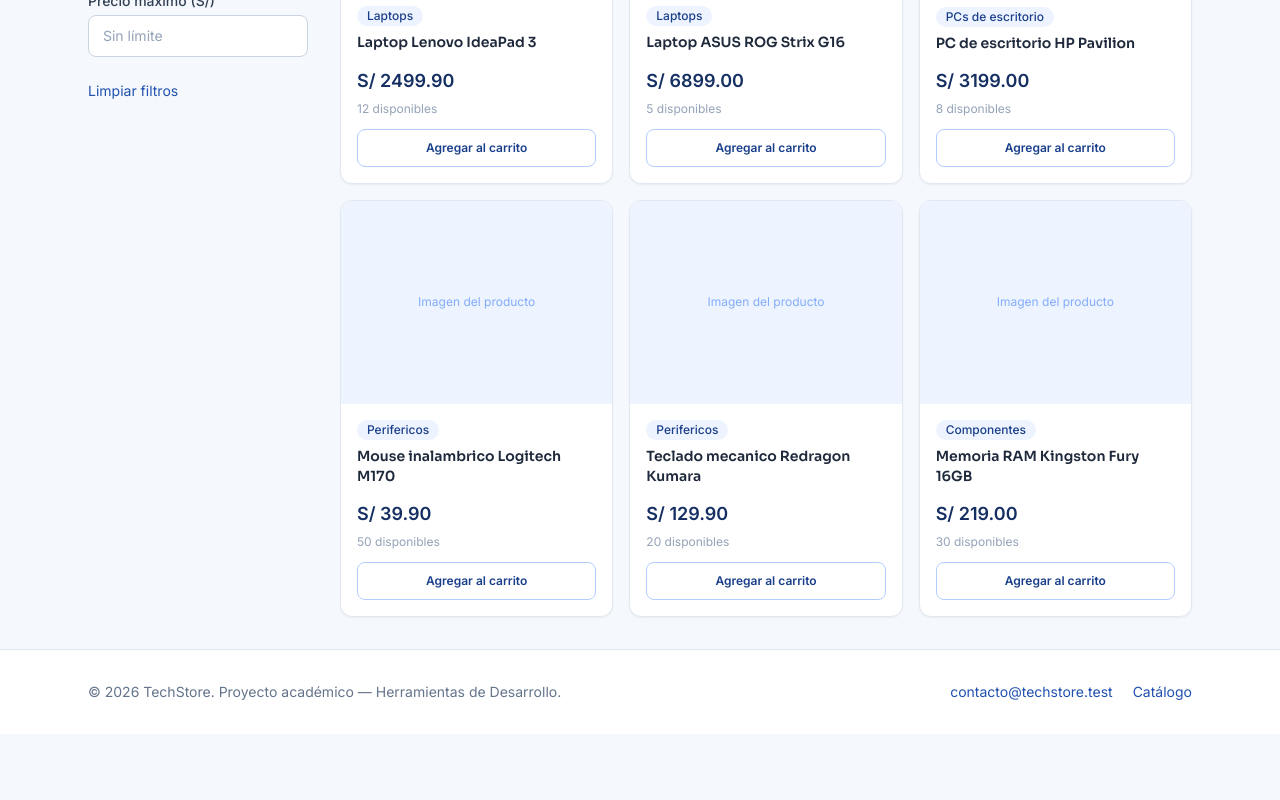
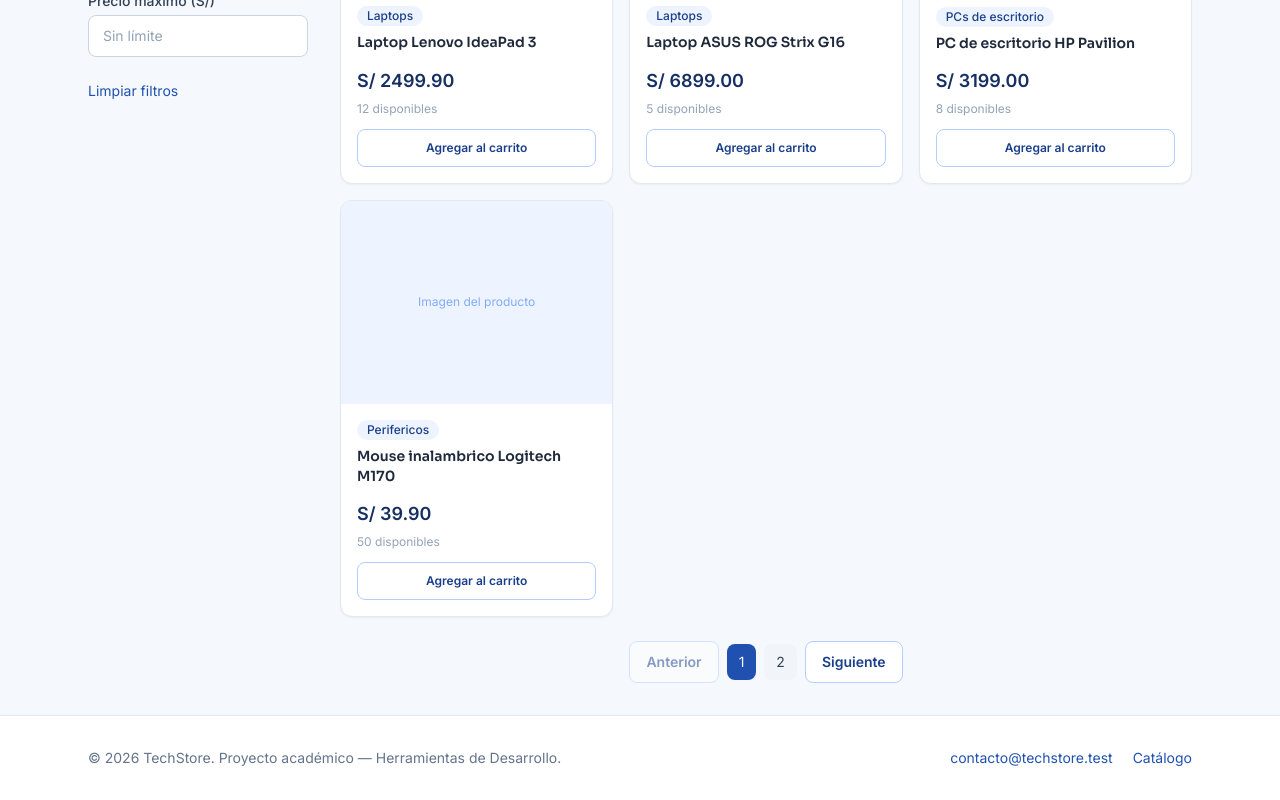
Before and after one commit to NewZetrix/Proyecto-Herramientas-de-Desarrollo-Frontend, a React (Vite) app in the folder tienda-tech-frontend/: page /catalogo in a window 1280 px wide. Shown: the part 484-1284 px from the top of the page. Before the commit the page ends 1218 px from the top, so only its background shows below. Built offline with nearby package versions, Linux system fonts and the light colour scheme.

Commit message:
paginacion de productos

```diff
--- a/tienda-tech-frontend/src/pages/catalogo/CatalogoPage.jsx
+++ b/tienda-tech-frontend/src/pages/catalogo/CatalogoPage.jsx
@@ -1,9 +1,10 @@
-import { useMemo, useState } from "react";
+import { useEffect, useMemo, useState } from "react";
 import { useSearchParams } from "react-router-dom";
 import { buscarProductos } from "../../services/productosService";
 import { listarCategorias } from "../../services/categoriasService";
 import ProductCard from "../../components/productos/ProductCard";
 import ProductSort from "../../components/productos/ProductSort";
+import ProductPagination from "../../components/productos/ProductPagination";
 
 // RF-08: mostrar el listado de productos disponibles.
 // RF-09: filtrar productos por categoria.
@@ -22,6 +23,9 @@
 
 
   const [orden, setOrden] = useState("relevancia");
+  const [paginaActual, setPaginaActual] = useState(1);
+
+  const productosPorPagina = 4;
 
   const productos = useMemo(
     () => {
@@ -52,6 +56,17 @@
         default:
           return resultado;
       }
+    }, [texto, categoriaId, precioMax, orden]);
+
+  const totalPaginas = Math.ceil(productos.length / productosPorPagina);
+
+  const indiceInicio = (paginaActual - 1) * productosPorPagina;
+  const indiceFin = indiceInicio + productosPorPagina;
+
+  const productosPagina = productos.slice(indiceInicio, indiceFin);
+
+  useEffect(() => {
+  setPaginaActual(1);
   }, [texto, categoriaId, precioMax, orden]);
 
   const categoriaNombre = (id) => categorias.find((c) => c.id === id)?.nombre;
@@ -158,8 +173,9 @@
               </button>
             </div>
           ) : (
+            <>
               <div className="grid grid-cols-2 gap-4 sm:grid-cols-3">
-              {productos.map((producto) => (
+                {productosPagina.map((producto) => (
                   <ProductCard
                     key={producto.id}
                     producto={producto}
@@ -167,6 +183,13 @@
                   />
                 ))}
               </div>
+
+              <ProductPagination
+                paginaActual={paginaActual}
+                totalPaginas={totalPaginas}
+                onPaginaChange={setPaginaActual}
+              />
+            </>
           )}
         </div>
       </div>
```
Lines whose indentation alone changed are shown as unchanged.
